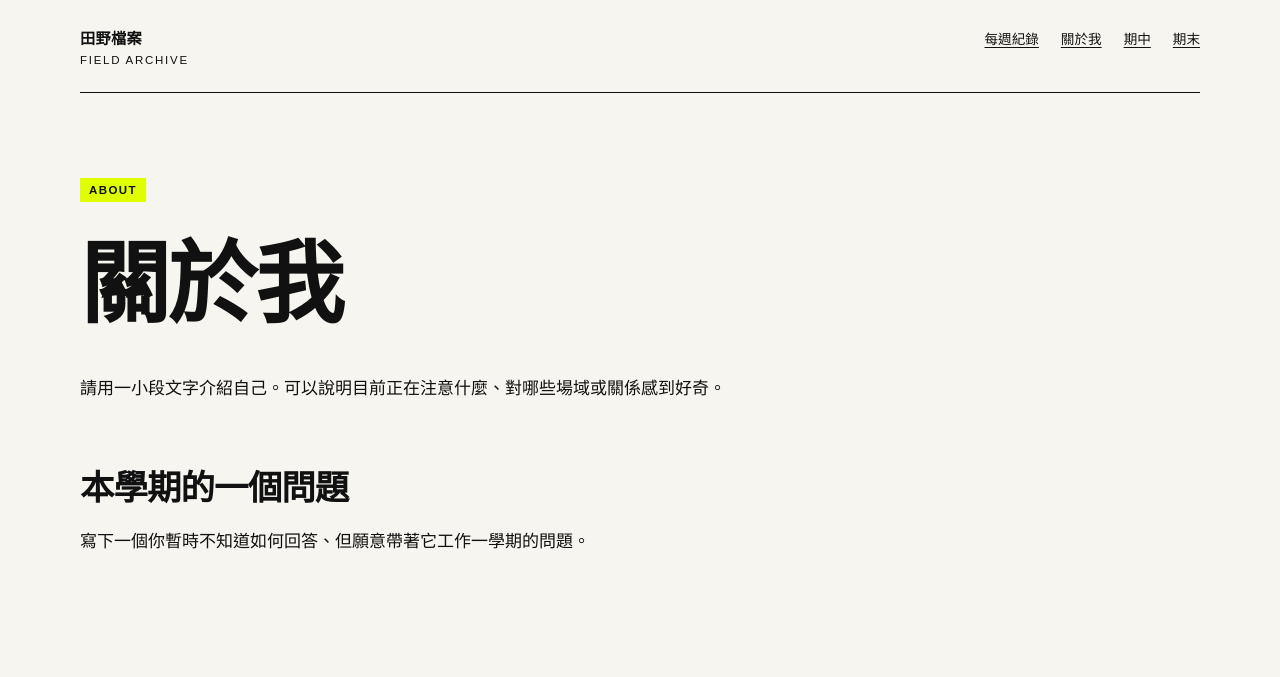
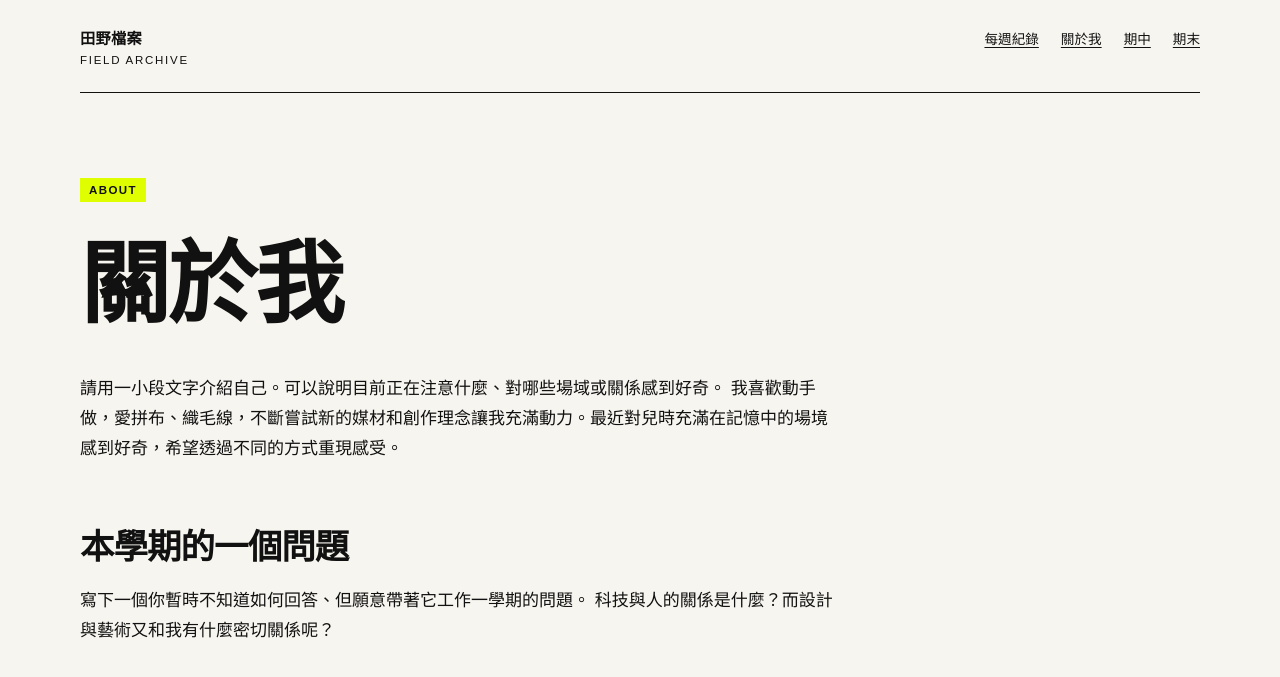
Before and after one commit to stu113590073/fieldworkarchive, a Jekyll site: the page built from about.md, in a window 1280 px wide. Shown: the top 677 px of the page. Built offline with Jekyll 4.4.1, drawn with Linux system fonts in a browser that asks for light colours.

Commit message:
Update about.md

```diff
--- a/about.md
+++ b/about.md
@@ -8,7 +8,8 @@ permalink: /about/
 # 關於我
 
 請用一小段文字介紹自己。可以說明目前正在注意什麼、對哪些場域或關係感到好奇。
-
+我喜歡動手做，愛拼布、織毛線，不斷嘗試新的媒材和創作理念讓我充滿動力。最近對兒時充滿在記憶中的場境感到好奇，希望透過不同的方式重現感受。
 ## 本學期的一個問題
 
 寫下一個你暫時不知道如何回答、但願意帶著它工作一學期的問題。
+科技與人的關係是什麼？而設計與藝術又和我有什麼密切關係呢？
```
